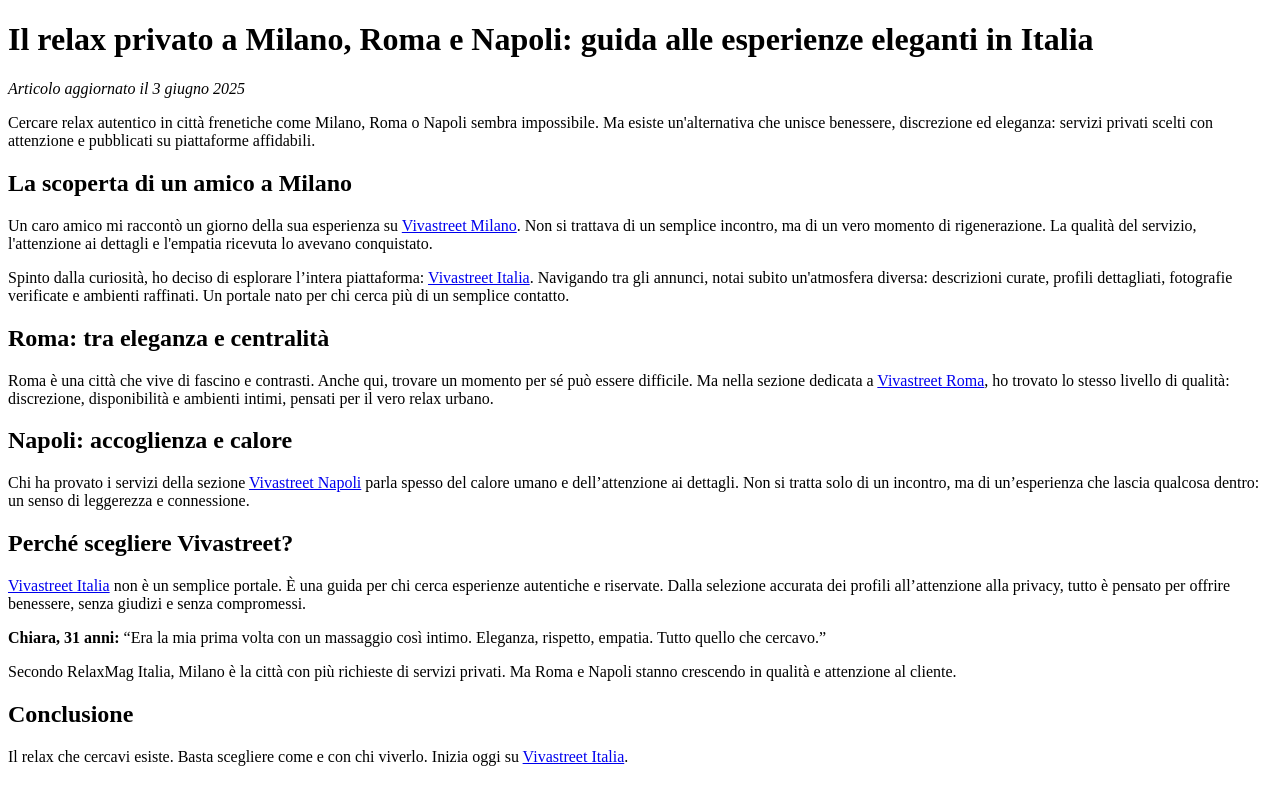
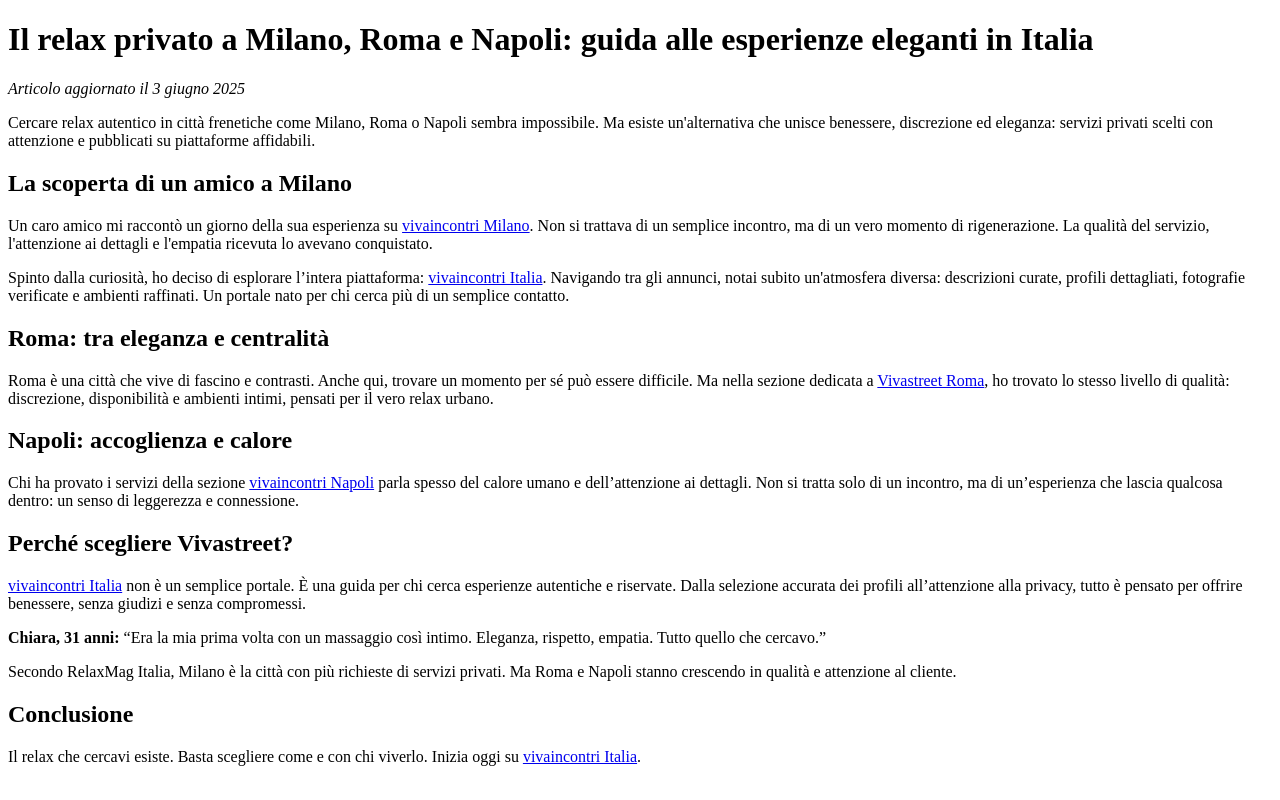
Before and after one commit to seoleon/vivastreetitaly, a plain HTML site: page index.html in a window 1280 px wide. Drawn offline with Linux system fonts and the light colour scheme.

Commit message:
Update index.html

```diff
--- a/index.html
+++ b/index.html
@@ -15,9 +15,9 @@
 
 <h2>La scoperta di un amico a Milano</h2>
 
-<p>Un caro amico mi raccontò un giorno della sua esperienza su <a href="https://www.vivastreet.it/escort/milano/" target="_blank">Vivastreet Milano</a>. Non si trattava di un semplice incontro, ma di un vero momento di rigenerazione. La qualità del servizio, l'attenzione ai dettagli e l'empatia ricevuta lo avevano conquistato.</p>
+<p>Un caro amico mi raccontò un giorno della sua esperienza su <a href="https://www.vivastreet.it/escort/milano/" target="_blank">vivaincontri Milano</a>. Non si trattava di un semplice incontro, ma di un vero momento di rigenerazione. La qualità del servizio, l'attenzione ai dettagli e l'empatia ricevuta lo avevano conquistato.</p>
 
-<p>Spinto dalla curiosità, ho deciso di esplorare l’intera piattaforma: <a href="https://www.vivastreet.it/" target="_blank">Vivastreet Italia</a>. Navigando tra gli annunci, notai subito un'atmosfera diversa: descrizioni curate, profili dettagliati, fotografie verificate e ambienti raffinati. Un portale nato per chi cerca più di un semplice contatto.</p>
+<p>Spinto dalla curiosità, ho deciso di esplorare l’intera piattaforma: <a href="https://www.vivastreet.it/" target="_blank">vivaincontri Italia</a>. Navigando tra gli annunci, notai subito un'atmosfera diversa: descrizioni curate, profili dettagliati, fotografie verificate e ambienti raffinati. Un portale nato per chi cerca più di un semplice contatto.</p>
 
 <h2>Roma: tra eleganza e centralità</h2>
 
@@ -25,11 +25,11 @@
 
 <h2>Napoli: accoglienza e calore</h2>
 
-<p>Chi ha provato i servizi della sezione <a href="https://www.vivastreet.it/escort/napoli/" target="_blank">Vivastreet Napoli</a> parla spesso del calore umano e dell’attenzione ai dettagli. Non si tratta solo di un incontro, ma di un’esperienza che lascia qualcosa dentro: un senso di leggerezza e connessione.</p>
+<p>Chi ha provato i servizi della sezione <a href="https://www.vivastreet.it/escort/napoli/" target="_blank">vivaincontri Napoli</a> parla spesso del calore umano e dell’attenzione ai dettagli. Non si tratta solo di un incontro, ma di un’esperienza che lascia qualcosa dentro: un senso di leggerezza e connessione.</p>
 
 <h2>Perché scegliere Vivastreet?</h2>
 
-<p><a href="https://www.vivastreet.it/" target="_blank">Vivastreet Italia</a> non è un semplice portale. È una guida per chi cerca esperienze autentiche e riservate. Dalla selezione accurata dei profili all’attenzione alla privacy, tutto è pensato per offrire benessere, senza giudizi e senza compromessi.</p>
+<p><a href="https://www.vivastreet.it/" target="_blank">vivaincontri Italia</a> non è un semplice portale. È una guida per chi cerca esperienze autentiche e riservate. Dalla selezione accurata dei profili all’attenzione alla privacy, tutto è pensato per offrire benessere, senza giudizi e senza compromessi.</p>
 
 <p><strong>Chiara, 31 anni:</strong> “Era la mia prima volta con un massaggio così intimo. Eleganza, rispetto, empatia. Tutto quello che cercavo.”</p>
 
@@ -37,7 +37,7 @@
 
 <h2>Conclusione</h2>
 
-<p>Il relax che cercavi esiste. Basta scegliere come e con chi viverlo. Inizia oggi su <a href="https://www.vivastreet.it/" target="_blank">Vivastreet Italia</a>.</p>
+<p>Il relax che cercavi esiste. Basta scegliere come e con chi viverlo. Inizia oggi su <a href="https://www.vivastreet.it/" target="_blank">vivaincontri Italia</a>.</p>
 
 </body>
 </html>
```
